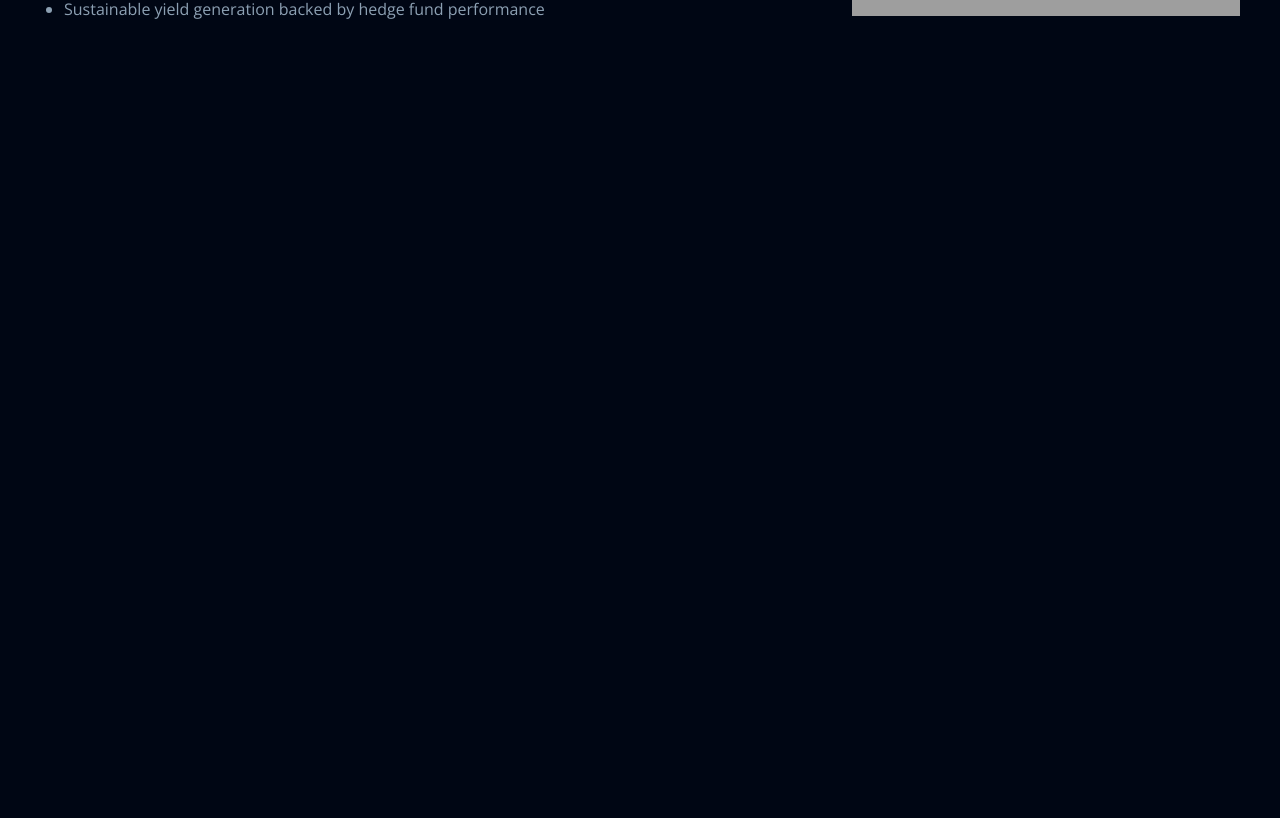
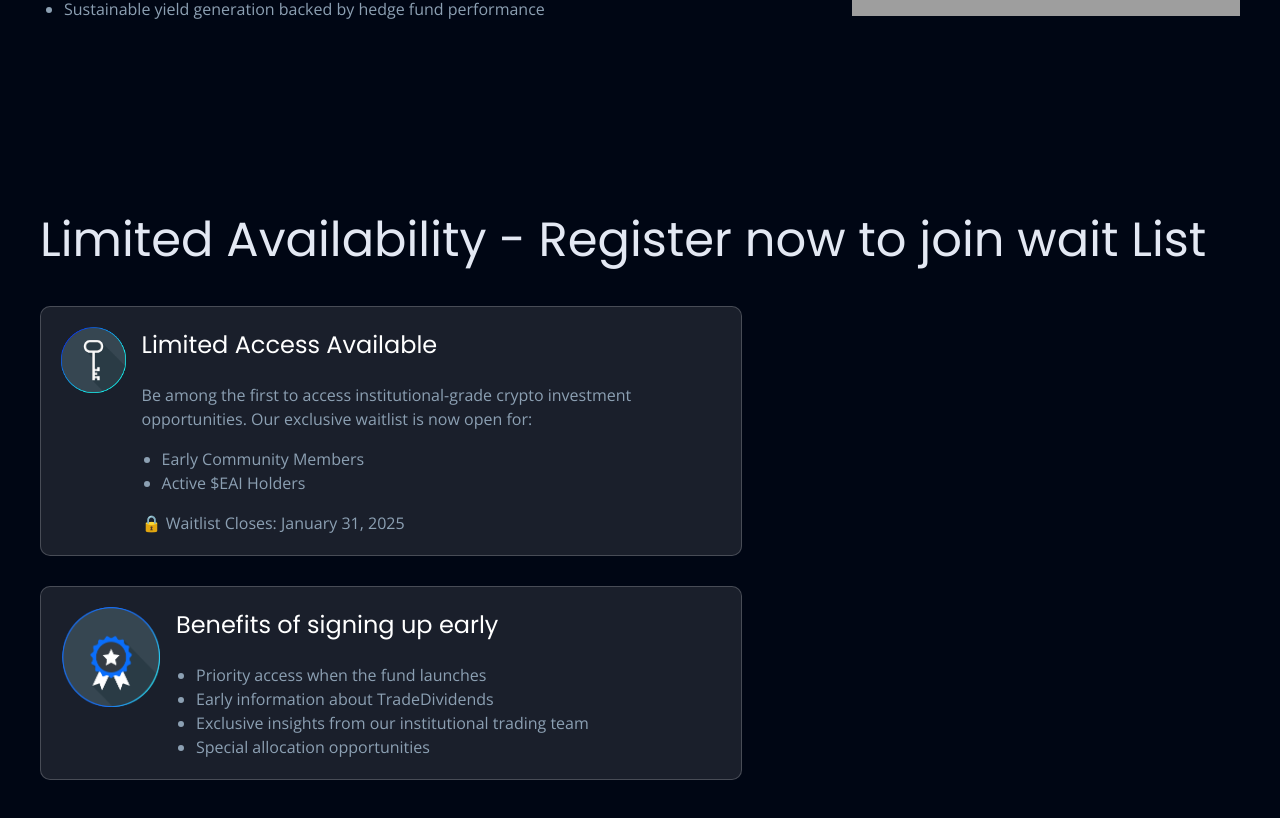
Before and after one commit to DrFemzy/eagle-ai, a Next.js app: page / in a window 1280 px wide. Shown: the part 1990-2808 px from the top of the page. Before the commit the page ends 2134 px from the top, so only its background shows below. Built offline with nearby package versions, Linux system fonts and the light colour scheme; grey boxes are pictures that could not be loaded.

Commit message:
Done with waitlist section info

```diff
--- a/src/app/page.tsx
+++ b/src/app/page.tsx
@@ -145,6 +145,66 @@ export default function Home() {
             />
           </div>
         </section>
+
+        {/* Waitlist Section */}
+        <section className="px-[19.375rem] 3xl:px-[15rem] 2xl:px-[10rem] xl:px-10 sm:px-5 pt-[3.75rem] pb-20 md:pt-0 flex flex-col gap-[1.875rem]">
+          <h3 className="text-[3rem] text-[#E3E8F3]">
+            Limited Availability - Register now to join wait List
+          </h3>
+
+          <div className="grid grid-cols-[1.5fr_1fr] gap-[1.875rem]">
+            {/* Info */}
+            <div className="flex flex-col gap-[1.875rem]">
+              <div className="flex items-start gap-[0.94rem] p-5 rounded-[0.625rem] border border-white/20 bg-white/10">
+                <div className="relative aspect-square w-[6.25rem]">
+                  <ContainImage src="/pngs/key.png" alt="Key Point" />
+                </div>
+
+                <div className="flex flex-col gap-5">
+                  <h4 className="text-[1.5rem]">Limited Access Available</h4>
+                  <div
+                    className={`${openSans.className} text-[1rem] text-[#8CA0B3] flex flex-col gap-4 `}
+                  >
+                    <p>
+                      Be among the first to access institutional-grade crypto
+                      investment opportunities. Our exclusive waitlist is now
+                      open for:
+                    </p>
+
+                    <ul className="list-disc pl-5">
+                      <li>Early Community Members</li>
+                      <li>Active $EAI Holders</li>
+                    </ul>
+                    <p>🔒 Waitlist Closes: January 31, 2025</p>
+                  </div>
+                </div>
+              </div>
+              <div className="flex items-start gap-[0.94rem] p-5 rounded-[0.625rem] border border-white/20 bg-white/10">
+                <div className="relative aspect-square w-[6.25rem]">
+                  <ContainImage src="/pngs/benefits.png" alt="Benefit Point" />
+                </div>
+
+                <div className="flex flex-col gap-5">
+                  <h4 className="text-[1.5rem]">
+                    Benefits of signing up early
+                  </h4>
+                  <div
+                    className={`${openSans.className} text-[1rem] text-[#8CA0B3] flex flex-col gap-4 `}
+                  >
+                    <ul className="list-disc pl-5">
+                      <li>Priority access when the fund launches</li>
+                      <li>Early information about TradeDividends</li>
+                      <li>
+                        Exclusive insights from our institutional trading team
+                      </li>
+                      <li>Special allocation opportunities</li>
+                    </ul>
+                  </div>
+                </div>
+              </div>
+            </div>
+          </div>
+        </section>
       </main>
       <footer className="row-start-3 flex gap-6 flex-wrap items-center justify-center"></footer>
     </div>
```
Also changed, not shown: public/pngs/benefits.png (added), public/pngs/key.png (added).
